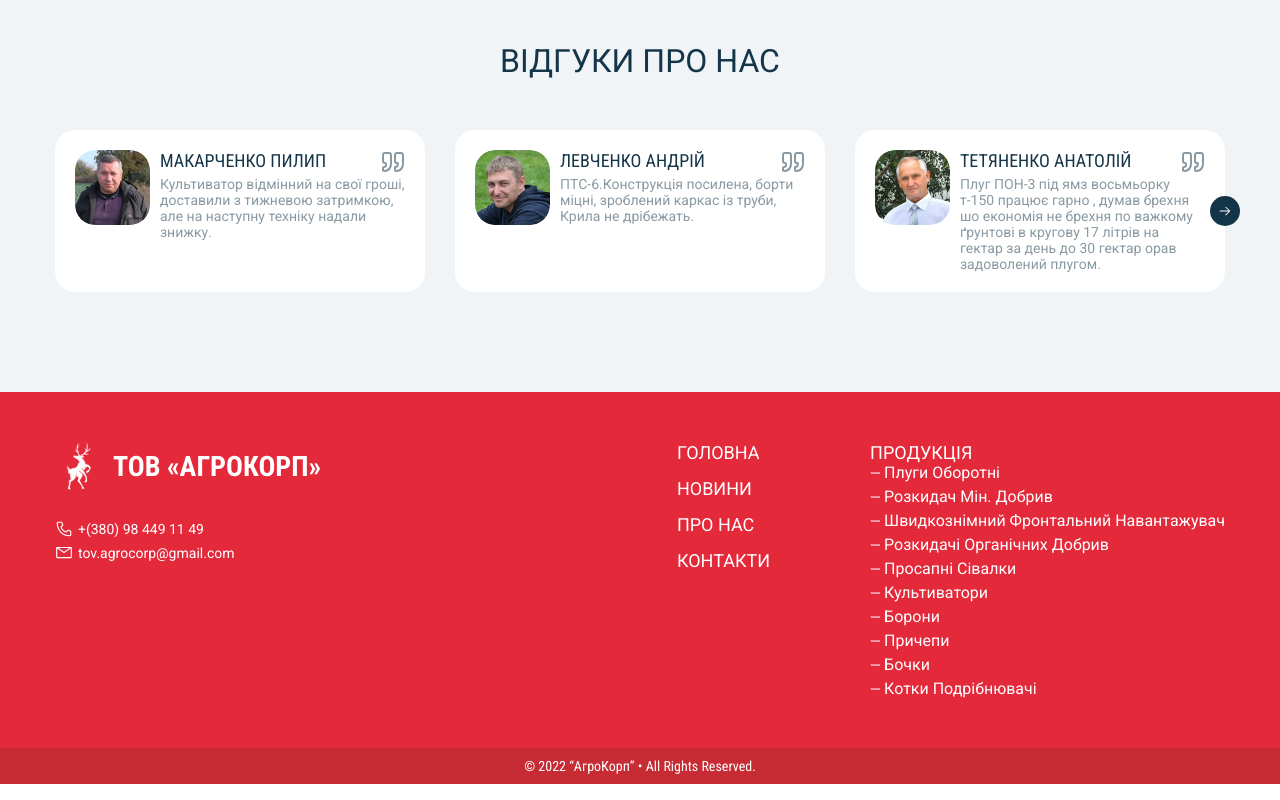
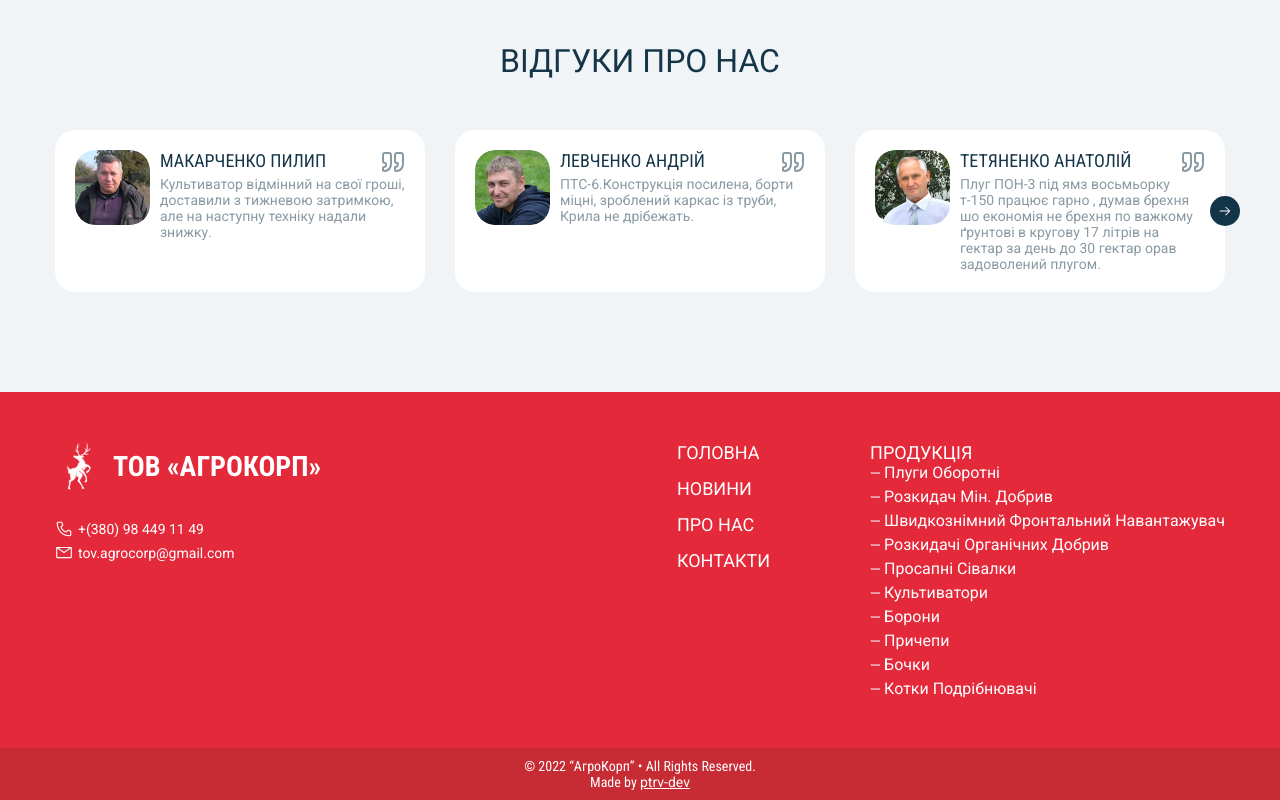
Before and after one commit to ptrv-dev/react-agrocorp, a React (Create React App) app: page / in a window 1280 px wide. Shown: the part 2400-3200 px from the top of the page. Built offline with nearby package versions, Linux system fonts and the light colour scheme.

Commit message:
Add Made by at Footer

```diff
--- a/src/components/Footer/Footer.scss
+++ b/src/components/Footer/Footer.scss
@@ -54,6 +54,9 @@
 		font-size: 14px;
 		color: #ffffff;
 		text-align: center;
+		a {
+			color: #fff;
+		}
 	}
 }
 .footer-nav {
--- a/src/components/Footer/index.tsx
+++ b/src/components/Footer/index.tsx
@@ -121,7 +121,8 @@ const Footer: React.FC = () => {
 			<div className="footer__bottom">
 				<div className="container">
 					<h4 className="footer__copyright">
-						© 2022 “АгроКорп” • All Rights Reserved.
+						© 2022 “АгроКорп” • All Rights Reserved. <br />
+						Made by <a href="https://bit.ly/3rwojZt">ptrv-dev</a>
 					</h4>
 				</div>
 			</div>
```
